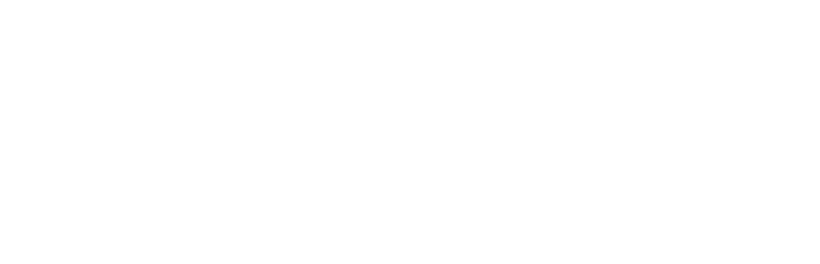
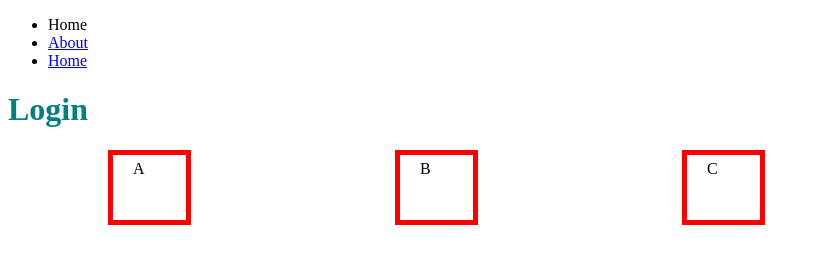
Before and after one commit to Qas1m0m0/HTML-and-CSS-practice, a plain HTML site: page login.html in a window 1280 px wide. Shown: the whole page, without its empty margins (0-820 px from the left). Drawn offline with Linux system fonts and the light colour scheme.

Commit message:
box model recap

```diff
--- a/login.html
+++ b/login.html
@@ -0,0 +1,25 @@
+<!DOCTYPE html>
+<html lang="en">
+<head>
+    <meta charset="UTF-8">
+    <meta http-equiv="X-UA-Compatible" content="IE=edge">
+    <meta name="viewport" content="width=device-width, initial-scale=1.0">
+    <link rel="stylesheet" type="text/css" href="styles3.css">
+    <title>Login</title>
+</head>
+<body>
+    <header>
+        <nav>
+            <ul>
+                <li>Home</li>
+                <li><a href="about.html">About</a></li>
+                <li><a href="index.html">Home</a></li>
+            </ul>
+        </nav>
+    </header>
+    <h1>Login</h1>
+    <div class="boxmodel">A</div>
+    <div class="boxmodel">B</div>
+    <div class="boxmodel">C</div>
+</body>
+</html>
--- /dev/null
+++ b/styles3.css
@@ -0,0 +1,12 @@
+h1 {
+    color: teal;
+}
+
+.boxmodel {
+    border: 5px solid red;
+    display: inline-block;
+    padding: 5px 20px;
+    margin: 0px 100px;
+    width: 33px;
+    height: 55px;
+}
```
Also changed, not shown: about.html (+4 -2 lines), styles2.css (+13 -1 lines).
